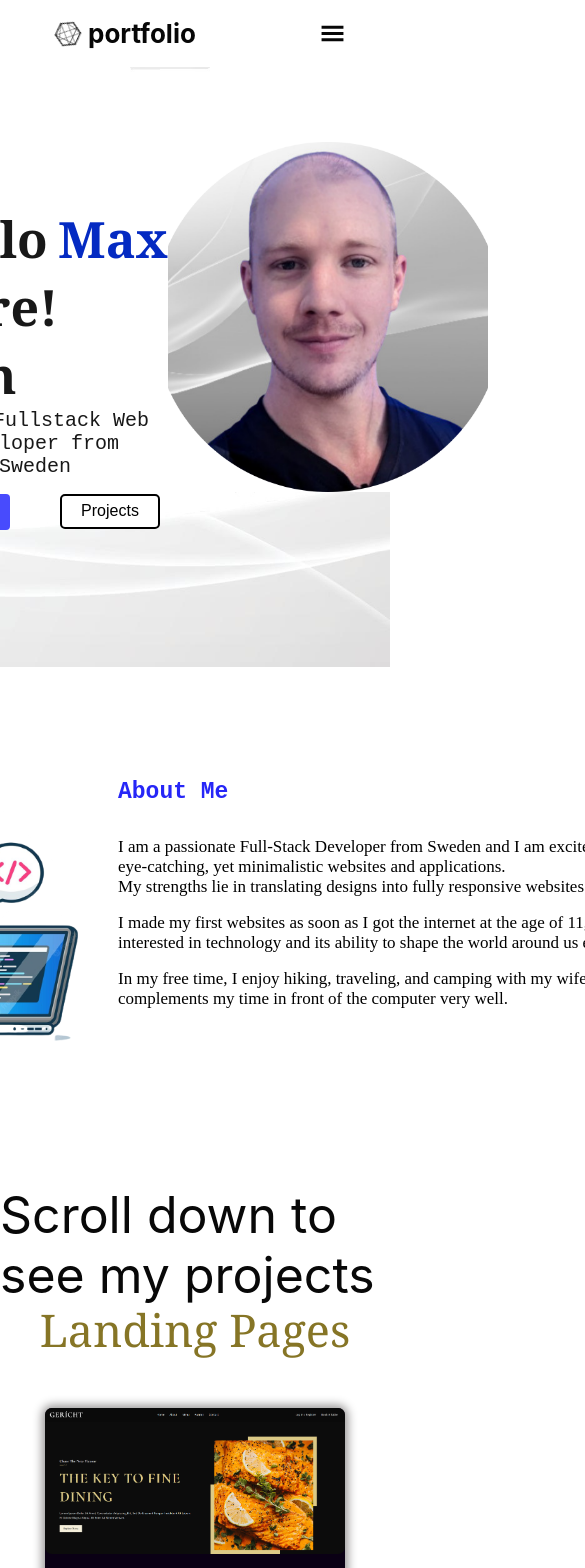
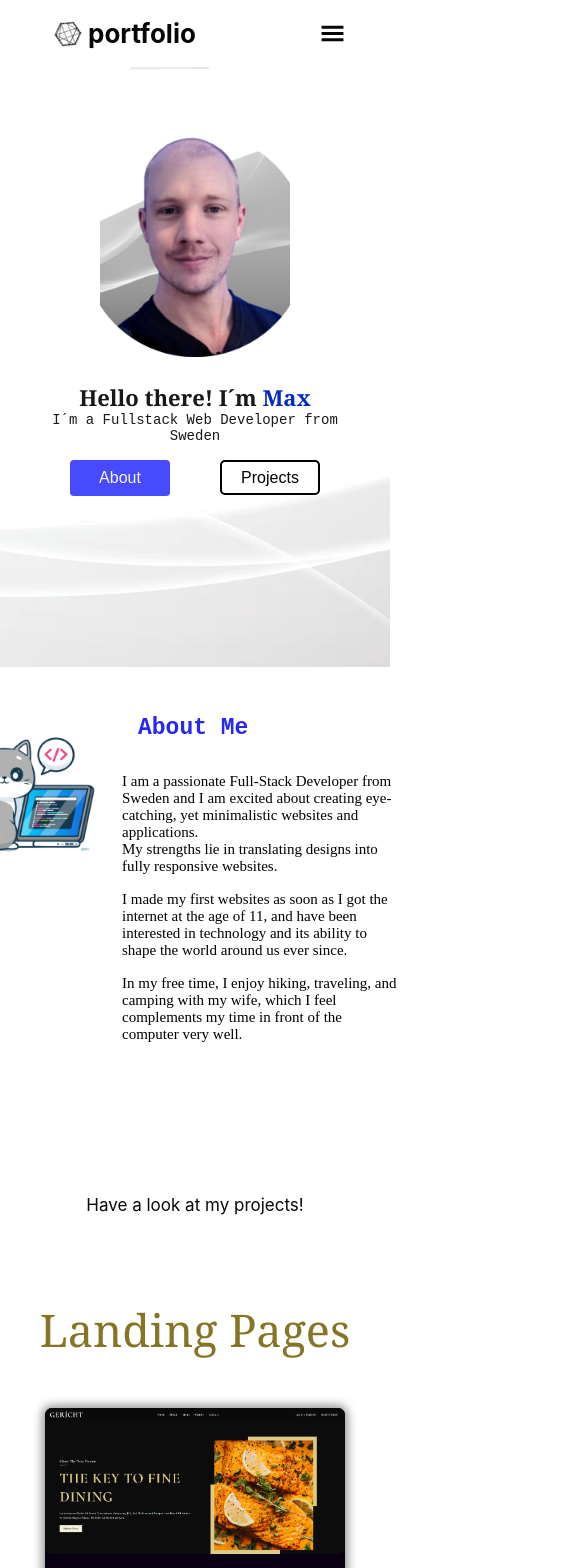
Before and after one commit to MaaX59/my_portfolio, a React (Create React App) app: page / in a window 390 px wide. Shown: the top 1568 px of the page, 585 px wide, since content can reach past the window. Built offline with nearby package versions, Linux system fonts and the light colour scheme.

Commit message:
header now scales to mobile

```diff
--- a/src/containers/About/About.css
+++ b/src/containers/About/About.css
@@ -1,6 +1,5 @@
 .app__about {
   display: flex;
-  position: relative;
   flex-direction: column;
   justify-content: space-between;
   align-items: center;
@@ -15,12 +14,10 @@
 }
 .app__about_content {
   display: flex;
-  height: auto;
-  margin: 5rem 0 0 6rem;
+  justify-content: space-around;
+  margin: 5rem 0;
 }
 .app__about_content-animation {
-  height: 350px;
-  width: 350px;
   position: relative;
   display: flex;
   justify-content: center;
@@ -29,24 +26,23 @@
 .app__about_content-animation img {
   height: 350px;
   width: 350px;
-  position: absolute;
 }
-.app__about_content-animation svg {
+/* .app__about_content-animation svg {
   width: 100%;
   height: 100%;
-}
+} */
 .app__about_content-info {
   height: 100%;
   width: 600px;
   display: flex;
-  margin-top: 2rem;
+  margin: 2rem 0 0 2rem;
   flex-direction: column;
 }
 .app__about_content-info h1 {
   color: rgb(38, 38, 247);
   font-size: 23px;
   font-family: "Courier New", Courier, monospace;
-  margin-bottom: 2rem;
+  margin: 0 0 2rem 1rem;
 }
 .app__about_content-info p {
   font-weight: 100;
@@ -62,16 +58,15 @@
   color: rgb(8, 8, 8);
   margin-bottom: 2rem;
 }
-/* @media screen and (min-width: 1278px) {
+@media screen and (min-width: 1278px) {
   .app__about_content {
     width: 900px;
   }
 }
 @media screen and (max-width: 978px) {
   .app__about_content {
-    width: 400px;
+    width: 700px;
     margin: 1rem 0 0 1rem;
-    justify-content: space-between;
   }
   .app__about_content-animation {
     height: 300px;
@@ -94,4 +89,25 @@
   .app__about_bottom span {
     font-size: 20px;
   }
-} */
+}
+@media screen and (max-width: 578px) {
+  .app__about_content {
+    width: 550px;
+    justify-content: center;
+  }
+  .app__about_content-animation {
+    height: 200px;
+    width: 200px;
+  }
+  .app__about_content-info {
+    width: 400px;
+  }
+  .app__about_content-info p {
+    width: 280px;
+    font-size: 15px;
+  }
+
+  .app__about_bottom span {
+    font-size: 17px;
+  }
+}
--- a/src/containers/About/About.jsx
+++ b/src/containers/About/About.jsx
@@ -8,7 +8,7 @@ const About = () => {
     <div id="about" className="app__about">
       <div className="app__about_content">
         <div className="app__about_content-animation">
-          <BackgroundAnimation />
+          {/* <BackgroundAnimation /> */}
           <img src={Cat} alt="cat" />
         </div>
         <div className="app__about_content-info">
@@ -33,7 +33,7 @@ const About = () => {
         </div>
       </div>
       <div className="app__about_bottom">
-        <span>Scroll down to see my projects</span>
+        <span>Have a look at my projects!</span>
       </div>
     </div>
   );
--- a/src/containers/Header/header.css
+++ b/src/containers/Header/header.css
@@ -101,12 +101,10 @@
   .app__header {
     /* width: 100vw; */
     height: 600px;
-
-    position: relative;
   }
   .app__header-intro h1,
   span {
-    font-size: 50px;
+    font-size: 30px;
   }
   .app__header h2 {
     font-size: 20px;
@@ -119,13 +117,53 @@
   .app__header-intro {
     /* position: absolute; */
     width: 90vw;
+    height: 100%;
     margin: 2rem;
     z-index: 1;
   }
-  /* .app__header-animation svg {
+  .app__header-intro-first {
+    z-index: 3;
+    margin-top: 9rem;
+    width: 98vw;
+  }
+  .app__header-intro-second img {
+    height: 250px;
+    width: 220px;
     position: absolute;
-    width: 85%;
-    height: 100%;
-    z-index: 2;
-  } */
+    position: absolute;
+    top: 30%;
+    left: 50%;
+    transform: translate(-50%, -50%);
+    margin-bottom: 0;
+
+    border-radius: 0;
+  }
 }
+@media screen and (max-width: 588px) {
+  .app__header-intro-second img {
+    height: 220px;
+    width: 190px;
+  }
+  .app__header-intro h1,
+  span {
+    font-size: 25px;
+  }
+  .app__header h2 {
+    font-size: 17px;
+  }
+  .app__header h3 {
+    font-size: 15px;
+  }
+}
+@media screen and (max-width: 588px) {
+  .app__header-intro h1,
+  span {
+    font-size: 22px;
+  }
+  .app__header h2 {
+    font-size: 14px;
+  }
+  .app__header h3 {
+    font-size: 11px;
+  }
+}
--- a/src/containers/Header/header.jsx
+++ b/src/containers/Header/header.jsx
@@ -2,7 +2,7 @@ import React from "react";
 import "./header.css";
 // import BackgroundAnimation from '../../components/backgroundAnimation';
 // import headshot from '../../images/cat3.png'
-import headshot from "../../images/round-headshot.png";
+import headshot from "../../images/round-headshot2.png";
 import bg from "../../images/waves2.jpg";
 
 const Header = () => {
```
Also changed, not shown: src/images/round-headshot2.png (added).
